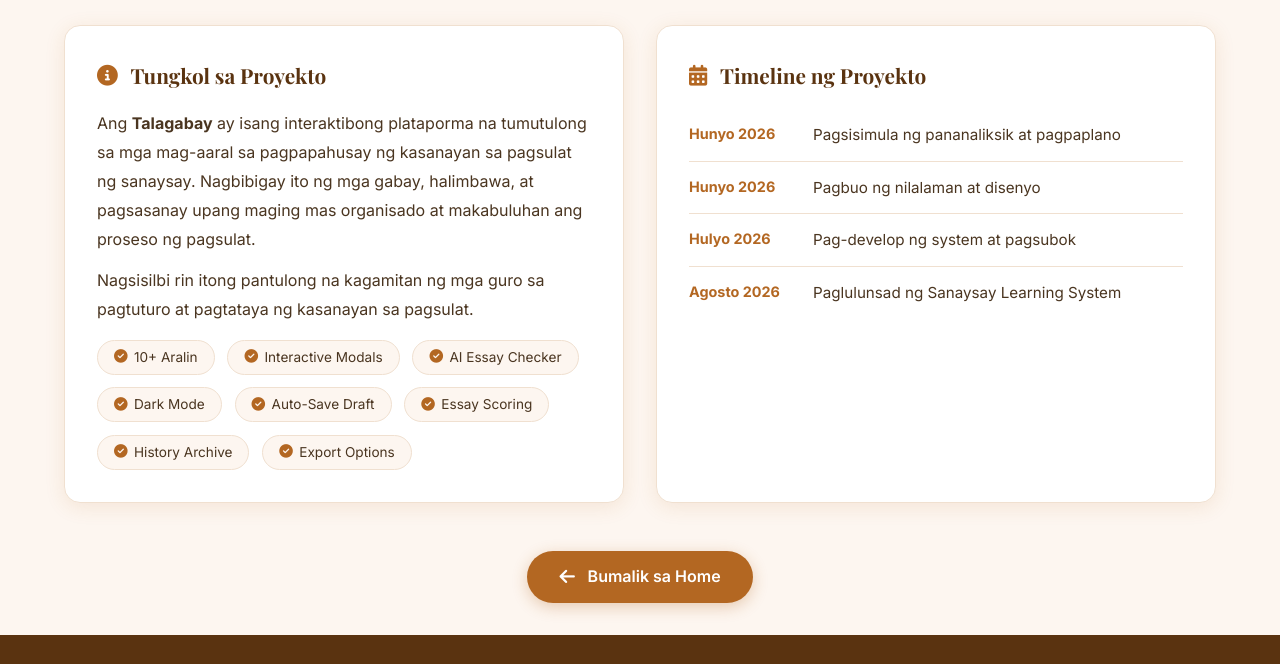
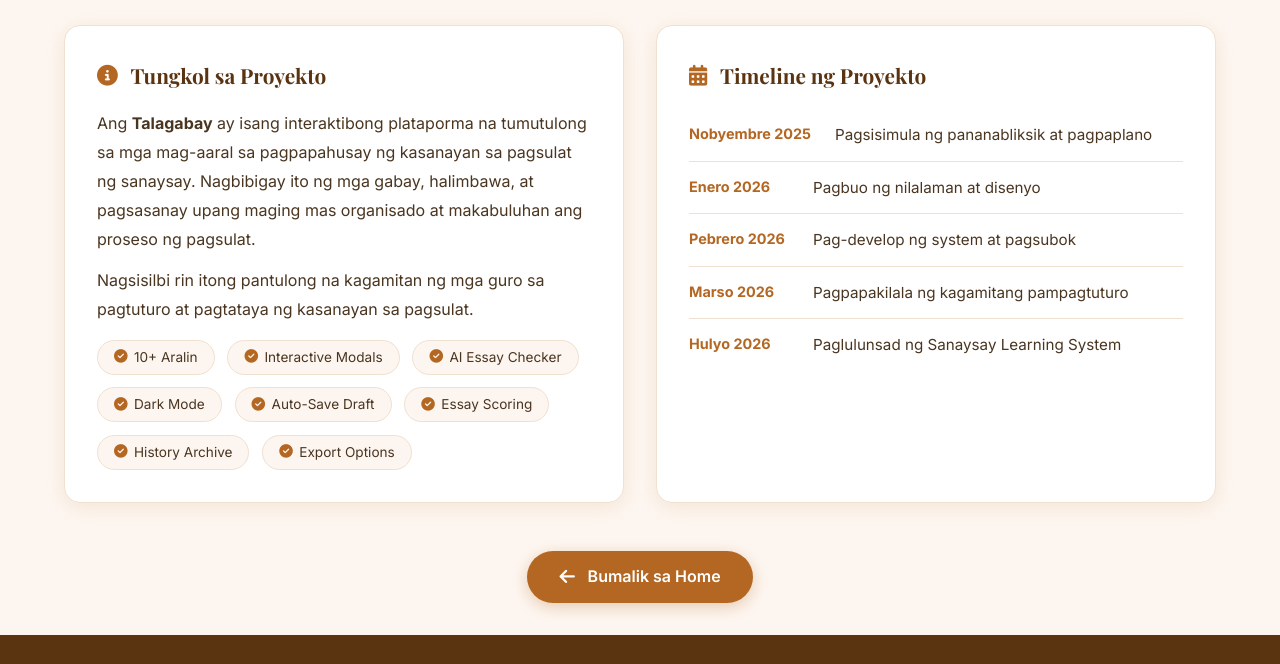
Before and after one commit to FernandoUrita/Sanaygabay, a website: page about.html in a window 1280 px wide. Shown: the part 2200-2864 px from the top of the page. Drawn offline with nearby package versions, Linux system fonts and the light colour scheme.

Commit message:
Update project timeline dates in about.html

```diff
--- a/about.html
+++ b/about.html
@@ -199,19 +199,23 @@
                     <h3><i class="fas fa-calendar-alt"></i> Timeline ng Proyekto</h3>
                     <div class="timeline">
                         <div class="timeline-item">
-                            <div class="timeline-date">Hunyo 2026</div>
-                            <div class="timeline-content">Pagsisimula ng pananaliksik at pagpaplano</div>
+                            <div class="timeline-date">Nobyembre 2025</div>
+                            <div class="timeline-content">Pagsisimula ng pananabliksik at pagpaplano</div>
                         </div>
                         <div class="timeline-item">
-                            <div class="timeline-date">Hunyo 2026</div>
+                            <div class="timeline-date">Enero 2026</div>
                             <div class="timeline-content">Pagbuo ng nilalaman at disenyo</div>
                         </div>
                         <div class="timeline-item">
-                            <div class="timeline-date">Hulyo 2026</div>
+                            <div class="timeline-date">Pebrero 2026</div>
                             <div class="timeline-content">Pag-develop ng system at pagsubok</div>
                         </div>
                         <div class="timeline-item">
-                            <div class="timeline-date">Agosto 2026</div>
+                            <div class="timeline-date">Marso 2026</div>
+                            <div class="timeline-content">Pagpapakilala ng kagamitang pampagtuturo</div>
+                        </div>
+                        <div class="timeline-item">
+                            <div class="timeline-date">Hulyo 2026</div>
                             <div class="timeline-content">Paglulunsad ng Sanaysay Learning System</div>
                         </div>
                     </div>
```
